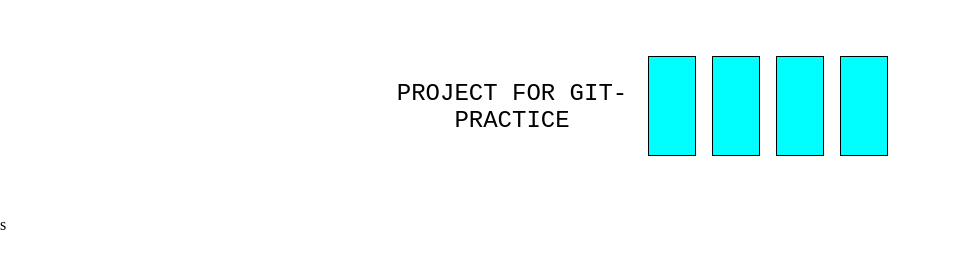
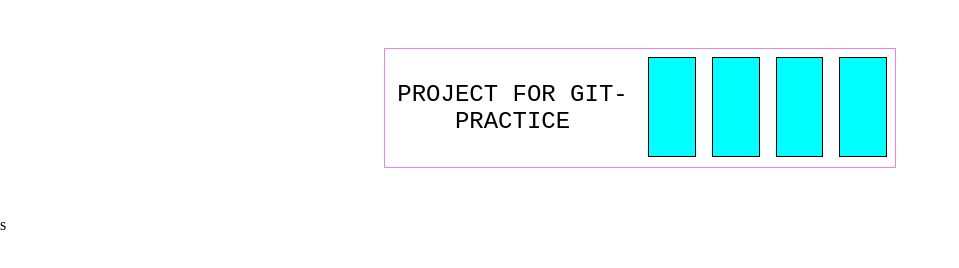
Before and after one commit to AlisaDerba/Git-practice, a plain HTML site: page index.html in a window 1280 px wide. Shown: the whole page, without its empty margins (0-959 px from the left). Drawn offline with Linux system fonts and the light colour scheme.

Commit message:
change color

```diff
--- a/style.css
+++ b/style.css
@@ -8,7 +8,7 @@
 .container{
     width: 40%;
     height: 120px;
-    border: 1px soli blue;
+    border: 1px solid violet;
     margin: 3rem auto;
     display: flex;
 }
```
